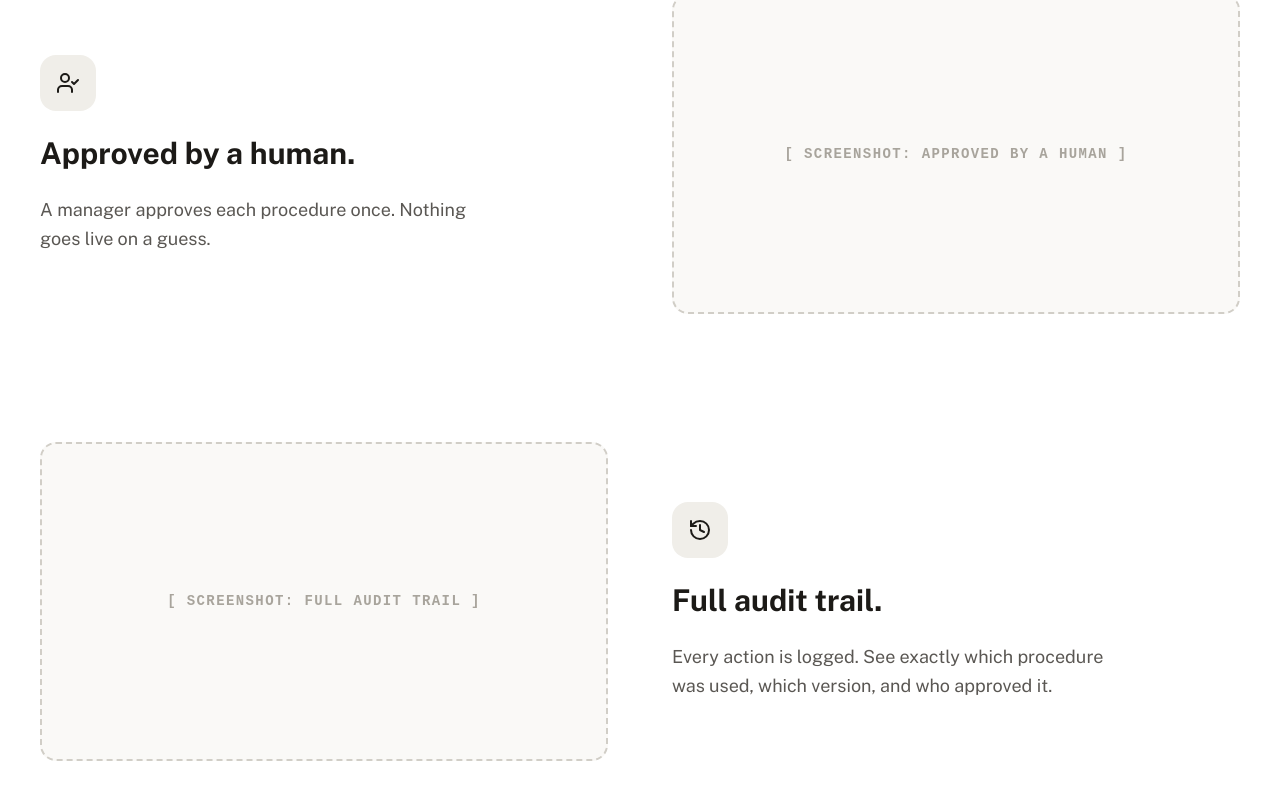
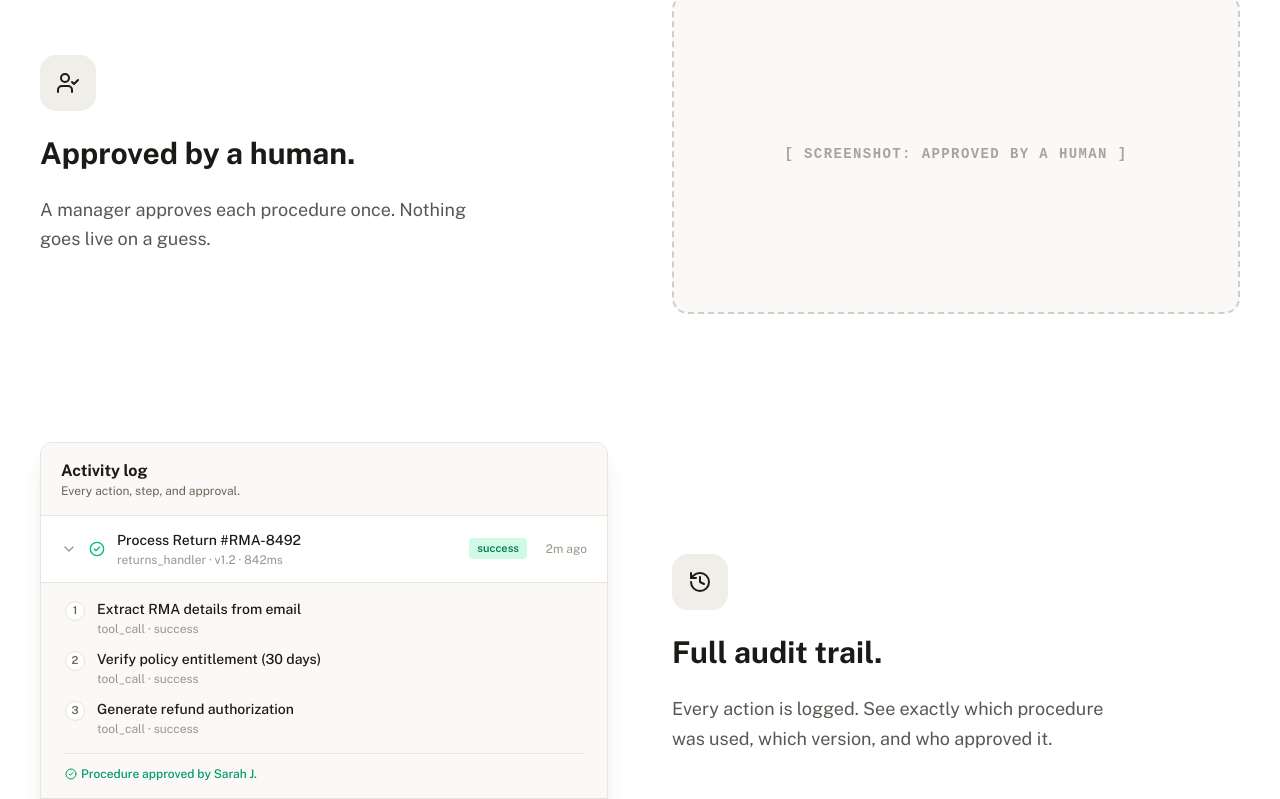
Before and after one commit to VeshGuy/KB-WB, a React (Vite) app: page / in a window 1280 px wide. Shown: the part 2706-3505 px from the top of the page. Built offline with nearby package versions, Linux system fonts and the light colour scheme.

Commit message:
Add audit trail mock animation and polish workflow pipeline

```diff
--- a/src/components/Features.tsx
+++ b/src/components/Features.tsx
@@ -1,4 +1,5 @@
 import { Link, AlertCircle, UserCheck, History } from 'lucide-react';
+import MockAuditTrail from './MockAuditTrail';
 
 const features = [
   {
@@ -50,11 +51,17 @@ export default function Features() {
 
                 {/* Screenshot Placeholder */}
                 <div className="flex-1 w-full relative group">
-                  <div className="w-full aspect-video rounded-2xl border-2 border-dashed border-[#d1cec7] bg-[#faf9f7] flex items-center justify-center transition-all duration-300 group-hover:bg-[#f0eee9] group-hover:border-[#1c1a17]/20">
-                    <div className="text-[#a8a49c] font-mono text-sm uppercase tracking-widest font-semibold">
-                      [ Screenshot: {feature.title.replace('.', '')} ]
+                  {feature.title === 'Full audit trail.' ? (
+                    <div className="w-full flex items-center justify-center transition-transform duration-500 group-hover:scale-[1.02]">
+                      <MockAuditTrail />
                     </div>
-                  </div>
+                  ) : (
+                    <div className="w-full aspect-video rounded-2xl border-2 border-dashed border-[#d1cec7] bg-[#faf9f7] flex items-center justify-center transition-all duration-300 group-hover:bg-[#f0eee9] group-hover:border-[#1c1a17]/20">
+                      <div className="text-[#a8a49c] font-mono text-sm uppercase tracking-widest font-semibold">
+                        [ Screenshot: {feature.title.replace('.', '')} ]
+                      </div>
+                    </div>
+                  )}
                   {/* Decorative glow behind placeholder */}
                   <div className="absolute -inset-4 bg-gradient-to-r from-teal-500/5 to-accent-ink/5 rounded-[2rem] blur-2xl -z-10 opacity-0 group-hover:opacity-100 transition-opacity duration-500" />
                 </div>
--- /dev/null
+++ b/src/components/MockAuditTrail.tsx
@@ -0,0 +1,104 @@
+import { useState, useEffect } from 'react';
+import { ChevronRight, CheckCircle2 } from 'lucide-react';
+
+export default function MockAuditTrail() {
+  const [expanded, setExpanded] = useState(false);
+
+  useEffect(() => {
+    // Loop the animation
+    const interval = setInterval(() => {
+      setExpanded(prev => !prev);
+    }, 4000);
+    return () => clearInterval(interval);
+  }, []);
+
+  return (
+    <div className="w-full max-w-xl mx-auto rounded-xl border border-line bg-surface shadow-xl overflow-hidden font-sans text-left">
+      {/* Header */}
+      <div className="bg-paper border-b border-line px-5 py-4 flex items-center justify-between">
+        <div>
+          <h3 className="font-bold text-ink">Activity log</h3>
+          <p className="text-xs text-muted">Every action, step, and approval.</p>
+        </div>
+      </div>
+
+      {/* Row 1 (Expanding) */}
+      <div>
+        <div className="flex items-center gap-3 px-5 py-3.5 hover:bg-paper cursor-default transition-colors">
+          <ChevronRight className={`w-4 h-4 text-faint transition-transform duration-500 ${expanded ? 'rotate-90' : ''}`} />
+          <CheckCircle2 className="w-4 h-4 text-emerald-500" />
+          <div className="min-w-0 flex-1">
+            <div className="truncate text-sm font-medium text-ink">
+              Process Return #RMA-8492
+            </div>
+            <div className="text-xs text-faint mt-0.5">
+              returns_handler · v1.2 · 842ms
+            </div>
+          </div>
+          <span className="inline-flex items-center px-2 py-0.5 rounded text-[11px] font-semibold bg-emerald-100 text-emerald-700">
+            success
+          </span>
+          <span className="w-12 text-right text-xs text-faint">2m ago</span>
+        </div>
+
+        {/* Expanded Content */}
+        <div className={`overflow-hidden transition-all duration-700 ease-in-out ${expanded ? 'max-h-96 opacity-100' : 'max-h-0 opacity-0'}`}>
+          <div className="border-t border-line bg-paper px-6 py-4">
+            <ol className="space-y-3">
+              <li className="flex gap-3 text-sm">
+                <span className="mt-0.5 flex h-5 w-5 shrink-0 items-center justify-center rounded-full bg-surface border border-line text-[11px] font-semibold text-muted">
+                  1
+                </span>
+                <div className="min-w-0">
+                  <div className="text-ink font-medium">Extract RMA details from email</div>
+                  <div className="text-xs text-faint mt-0.5">tool_call · success</div>
+                </div>
+              </li>
+              <li className="flex gap-3 text-sm">
+                <span className="mt-0.5 flex h-5 w-5 shrink-0 items-center justify-center rounded-full bg-surface border border-line text-[11px] font-semibold text-muted">
+                  2
+                </span>
+                <div className="min-w-0">
+                  <div className="text-ink font-medium">Verify policy entitlement (30 days)</div>
+                  <div className="text-xs text-faint mt-0.5">tool_call · success</div>
+                </div>
+              </li>
+              <li className="flex gap-3 text-sm">
+                <span className="mt-0.5 flex h-5 w-5 shrink-0 items-center justify-center rounded-full bg-surface border border-line text-[11px] font-semibold text-muted">
+                  3
+                </span>
+                <div className="min-w-0">
+                  <div className="text-ink font-medium">Generate refund authorization</div>
+                  <div className="text-xs text-faint mt-0.5">tool_call · success</div>
+                </div>
+              </li>
+            </ol>
+            <div className="mt-4 border-t border-line pt-3 text-xs font-medium text-emerald-600 flex items-center">
+              <CheckCircle2 className="w-3 h-3 mr-1" /> Procedure approved by Sarah J.
+            </div>
+          </div>
+        </div>
+      </div>
+
+      {/* Row 2 (Static) */}
+      <div className="border-t border-line">
+        <div className="flex items-center gap-3 px-5 py-3.5 hover:bg-paper cursor-default">
+          <ChevronRight className="w-4 h-4 text-faint" />
+          <CheckCircle2 className="w-4 h-4 text-emerald-500" />
+          <div className="min-w-0 flex-1">
+            <div className="truncate text-sm font-medium text-ink">
+              Vet Carrier MC# 839201
+            </div>
+            <div className="text-xs text-faint mt-0.5">
+              carrier_onboarding · v2.0 · 1.2s
+            </div>
+          </div>
+          <span className="inline-flex items-center px-2 py-0.5 rounded text-[11px] font-semibold bg-emerald-100 text-emerald-700">
+            success
+          </span>
+          <span className="w-12 text-right text-xs text-faint">15m ago</span>
+        </div>
+      </div>
+    </div>
+  );
+}
--- a/src/components/WorkflowAnimation.tsx
+++ b/src/components/WorkflowAnimation.tsx
@@ -25,7 +25,7 @@ export default function WorkflowAnimation() {
 
       <div className="relative flex flex-col gap-4">
         {/* Connection Line */}
-        <div className="absolute left-6 top-6 bottom-6 w-0.5 bg-gray-200" />
+        <div className="absolute left-[23px] top-8 bottom-8 w-0.5 bg-gray-200 z-0" />
 
         {steps.map((step, idx) => {
           const isActive = idx === activeStep;
@@ -40,8 +40,8 @@ export default function WorkflowAnimation() {
               }`}
             >
               <div
-                className={`w-12 h-12 rounded-full flex items-center justify-center border-2 transition-all duration-500 ${
-                  isActive ? `${step.bg} ${step.border} scale-110 shadow-lg` : 'bg-gray-50 border-gray-200'
+                className={`w-12 h-12 rounded-full flex items-center justify-center border-2 transition-all duration-500 bg-white ${
+                  isActive ? `${step.bg} ${step.border} scale-110 shadow-lg` : 'border-gray-200'
                 }`}
               >
                 <Icon className={`w-5 h-5 ${isActive ? step.color : 'text-gray-400'}`} />
```
